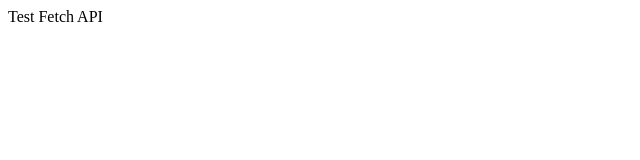
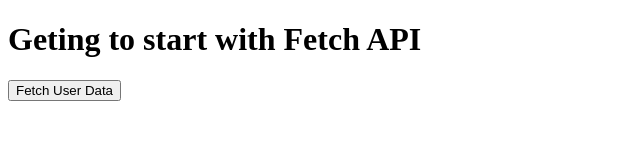
Before and after one commit to BeataJ/fetch-api-demo, a plain HTML site: page index.html in a window 1280 px wide. Shown: the whole page, without its empty margins (0-640 px from the left). Drawn offline with Linux system fonts and the light colour scheme.

Commit message:
add div h1 button

```diff
--- a/index.html
+++ b/index.html
@@ -7,6 +7,10 @@
     <title>Document</title>
 </head>
 <body>
-    Test Fetch API
+    <div>
+        <h1>Geting to start with Fetch API</h1>
+        <button id="fetchUserDataBtn">Fetch User Data</button>
+    </div>
+
 </body>
 </html>
```
